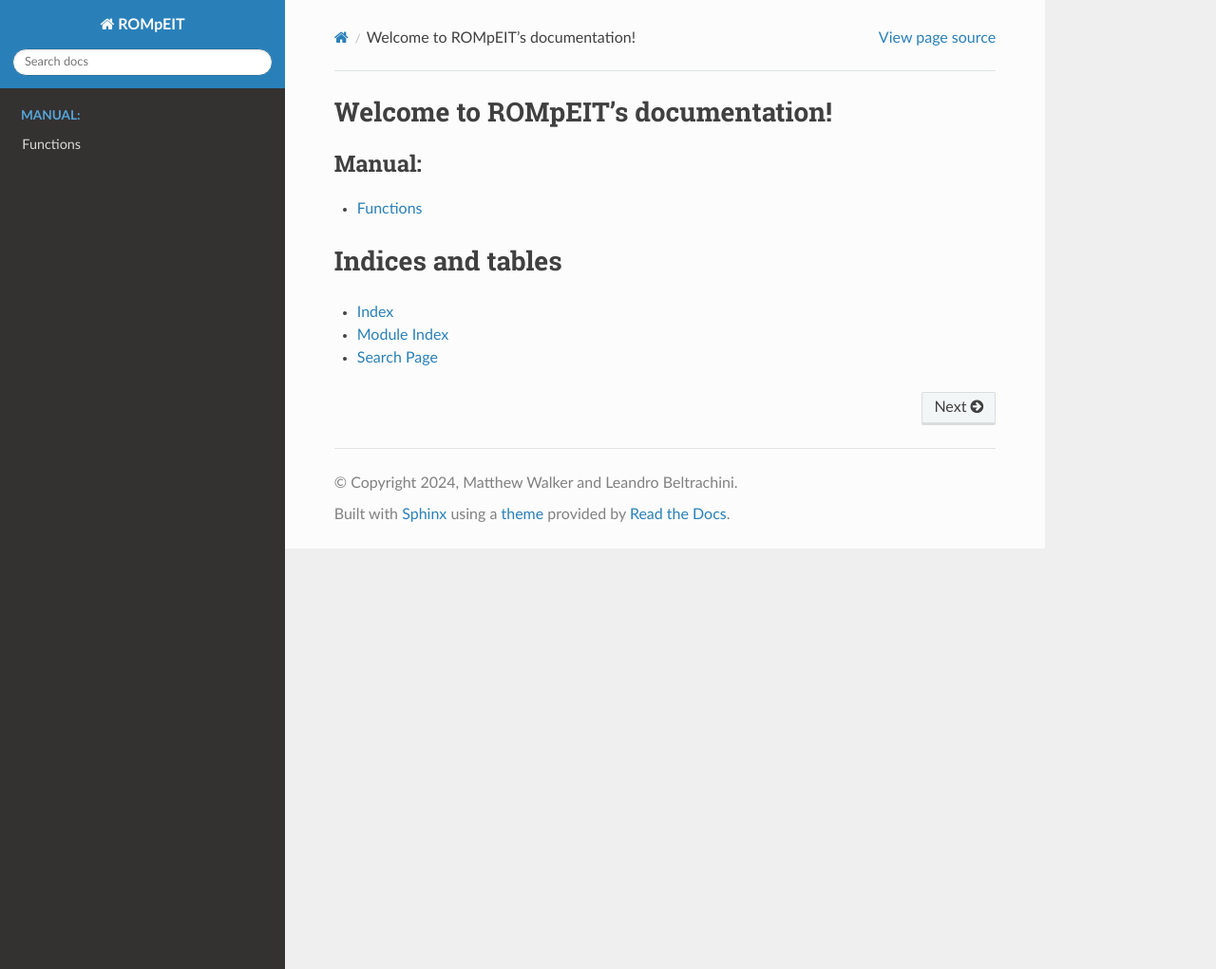
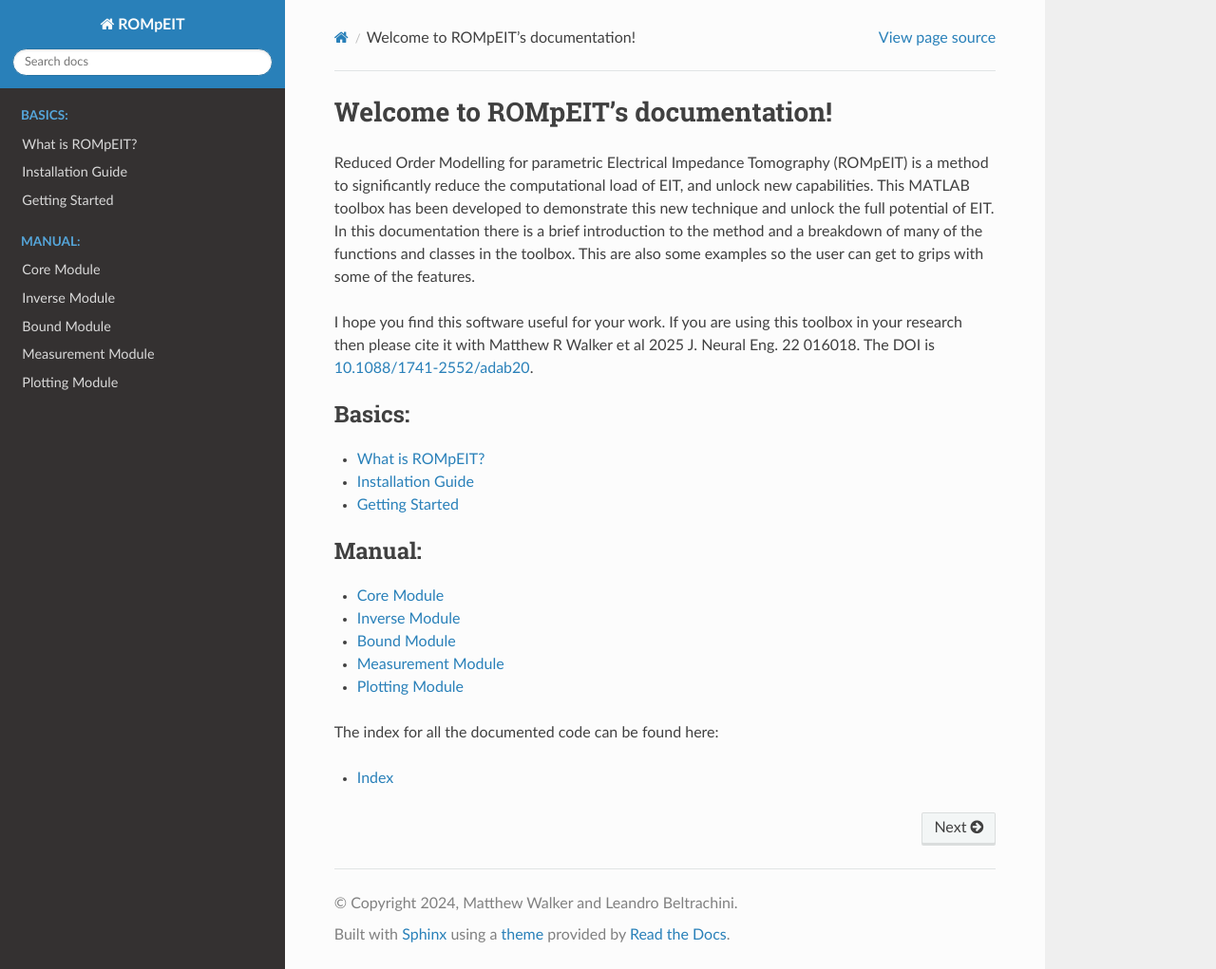
Before and after one commit to 09nwalkerm/ROMpEIT, a Sphinx documentation site: the page built from docs/index.rst, in a window 1280 px wide and 1021 px high. Shown: the whole window at 95% size. Built offline with Sphinx 7.4.7 and the Read the Docs theme 3.1.0, drawn with Linux system fonts in a browser that asks for light colours.

```diff
--- a/docs/conf.py
+++ b/docs/conf.py
@@ -24,7 +24,8 @@ extensions = [
          "sphinx.ext.autodoc",
          "sphinx_rtd_theme",
          "sphinx.ext.viewcode",
-         "sphinx.ext.napoleon"
+         "sphinx.ext.napoleon",
+         "sphinx.ext.mathjax"
      ]
 
 primary_domain = "mat"
--- a/docs/index.rst
+++ b/docs/index.rst
@@ -6,20 +6,35 @@
 Welcome to ROMpEIT's documentation!
 ===================================
 
-.. toctree::
-   :maxdepth: 2
-   :caption: Contents:
+Reduced Order Modelling for parametric Electrical Impedance Tomography (ROMpEIT) is a method to significantly reduce the computational load of EIT, and unlock new capabilities.
+This MATLAB toolbox has been developed to demonstrate this new technique and unlock the full potential of EIT.
+In this documentation there is a brief introduction to the method and a breakdown of many of the functions and classes in the toolbox.
+This are also some examples so the user can get to grips with some of the features.
+
+
+I hope you find this software useful for your work.
+If you are using this toolbox in your research then please cite it with Matthew R Walker et al 2025 J. Neural Eng. 22 016018. The DOI is `10.1088/1741-2552/adab20`_.
+
+.. _10.1088/1741-2552/adab20: https://doi.org/10.1088/1741-2552/adab20
 
 .. toctree::
-   :maxdepth: 3
+   :maxdepth: 1
+   :caption: Basics:
+
+   What is ROMpEIT? <theory>
+   Installation Guide <install>
+   Getting Started <examples>
+
+.. toctree::
+   :maxdepth: 1
    :caption: Manual:
 
-   Functions <ROMpEIT>
+   Core Module <core>
+   Inverse Module <inverse>
+   Bound Module <bound>
+   Measurement Module <measurement>
+   Plotting Module <plotting>
 
-
-Indices and tables
-==================
+The index for all the documented code can be found here:
 
 * :ref:`genindex`
-* :ref:`modindex`
-* :ref:`search`
```
Also changed, not shown: README.md (+1 -1 lines), docs/bound.rst (added, +17 -0 lines), docs/core.rst (renamed from docs/ROMpEIT.rst, +11 -5 lines), docs/examples.rst (added, +79 -0 lines), docs/install.rst (added, +33 -0 lines), docs/inverse.rst (added, +25 -0 lines), docs/measurement.rst (added, +16 -0 lines), docs/plotting.rst (added, +24 -0 lines), docs/theory.rst (added, +13 -0 lines).
